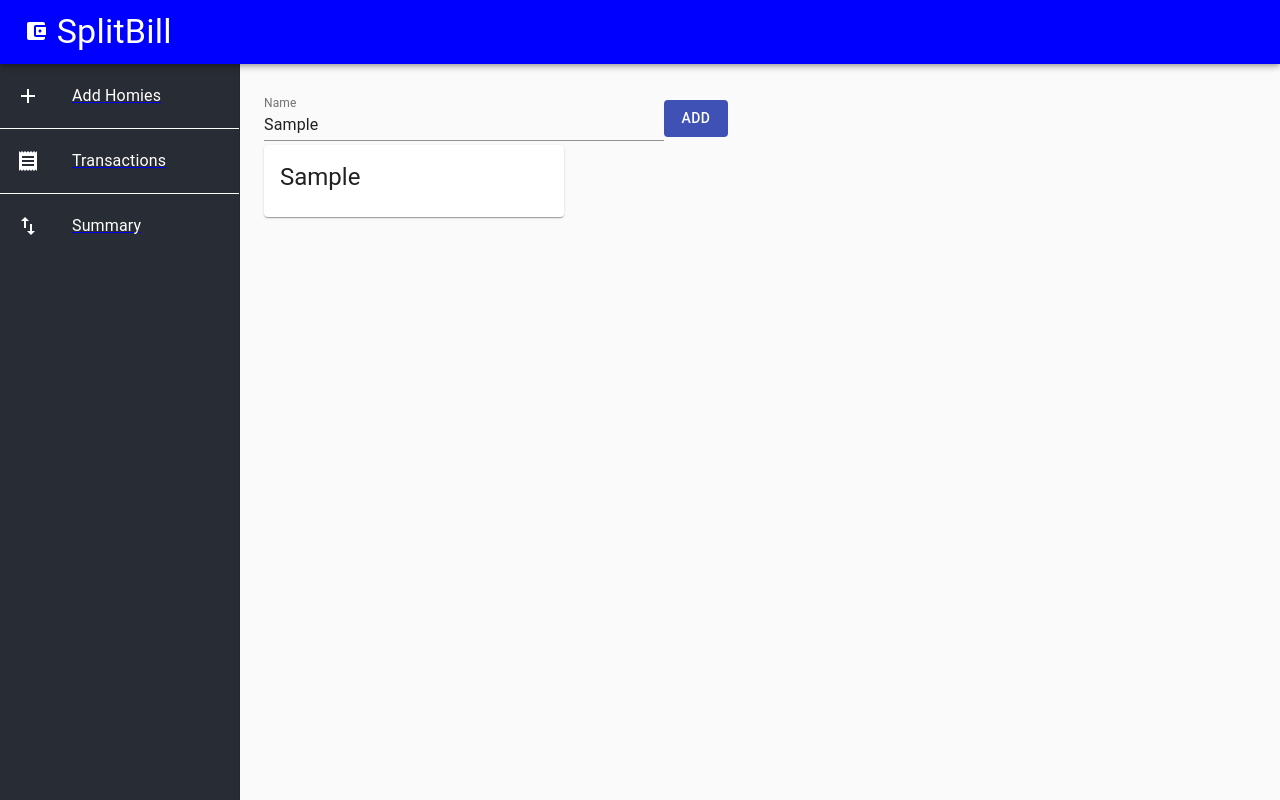
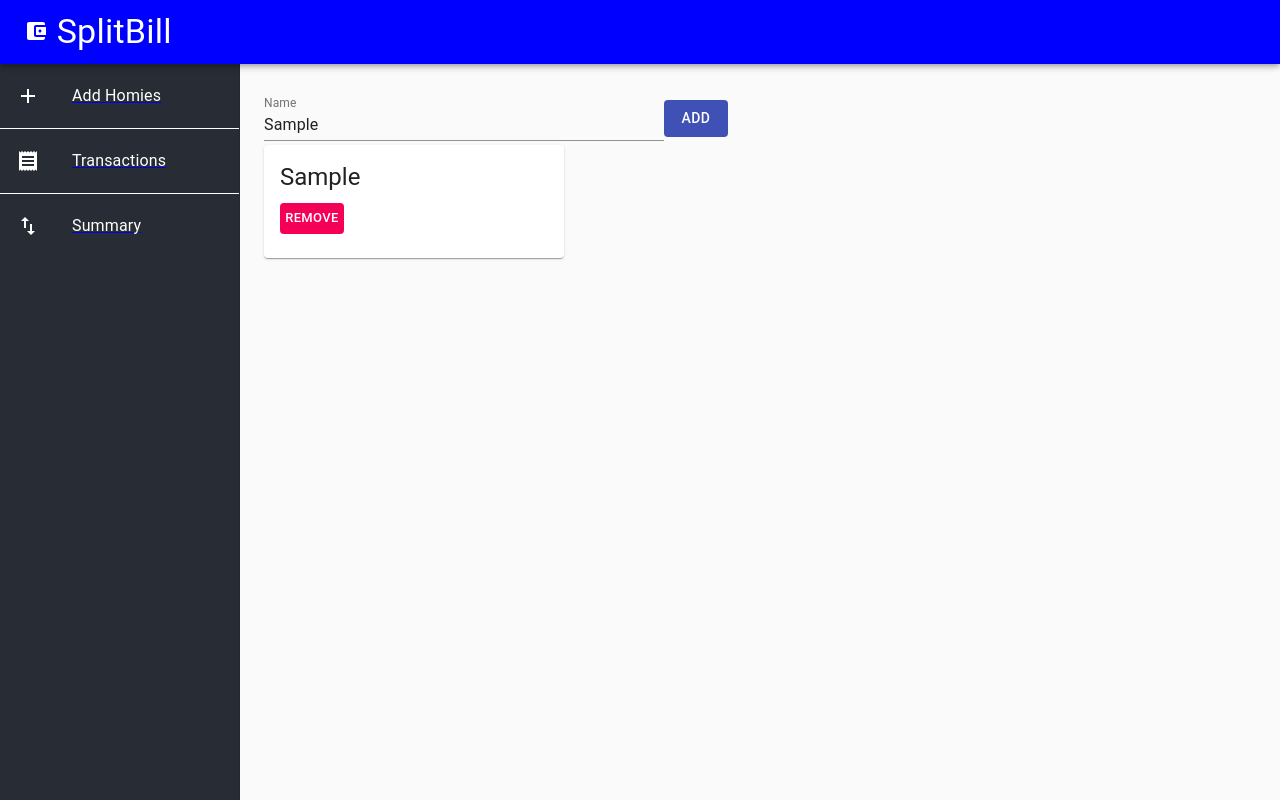
Before and after one commit to satyap54/SplitWise-Clone, a React (Create React App) app: page /add in a window 1280 px wide. Both pictures are taken after typing "Sample" into the empty fields and a click on the button "ADD". Built offline with nearby package versions, Linux system fonts and the light colour scheme; the HTML template or start-up script is replaced by a standard one.

Commit message:
Added ids to person to facilitate deletion

```diff
--- a/src/Components/AddPerson.js
+++ b/src/Components/AddPerson.js
@@ -12,6 +12,7 @@ import Card from '@material-ui/core/Card';
 import CardActions from '@material-ui/core/CardActions';
 import CardContent from '@material-ui/core/CardContent';
 import Grid from '@material-ui/core/Grid';
+
 
 class AddPerson extends Component{
 	state = {
@@ -48,6 +49,12 @@ class AddPerson extends Component{
 									<Typography variant = "h5" component = "h2">
 										{person.name}
 									</Typography>
+									<Button variant="contained" color="secondary" size = "small" disableElevation
+											style = {{ width: '20px', marginTop: '10px',}}
+											onClick = {()=> this.props.deletePerson(person.name)}
+									>
+										Remove
+									</Button>
 								</CardContent>
 							</Card>
 						</Grid>
```
